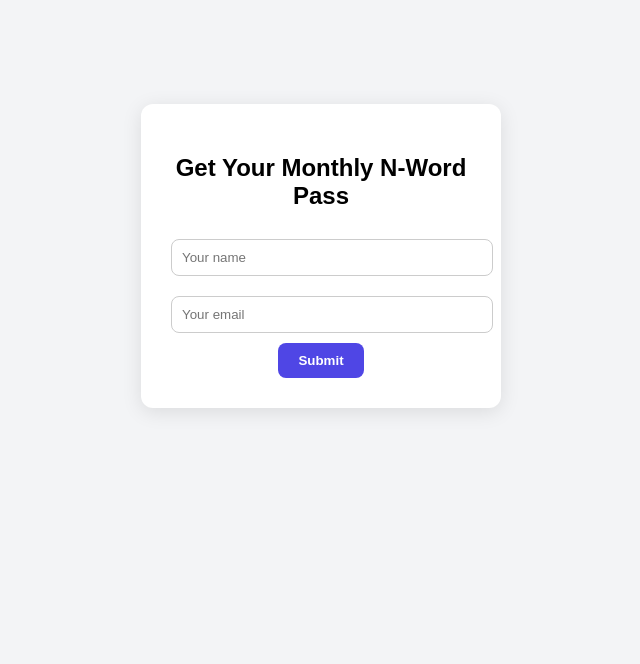
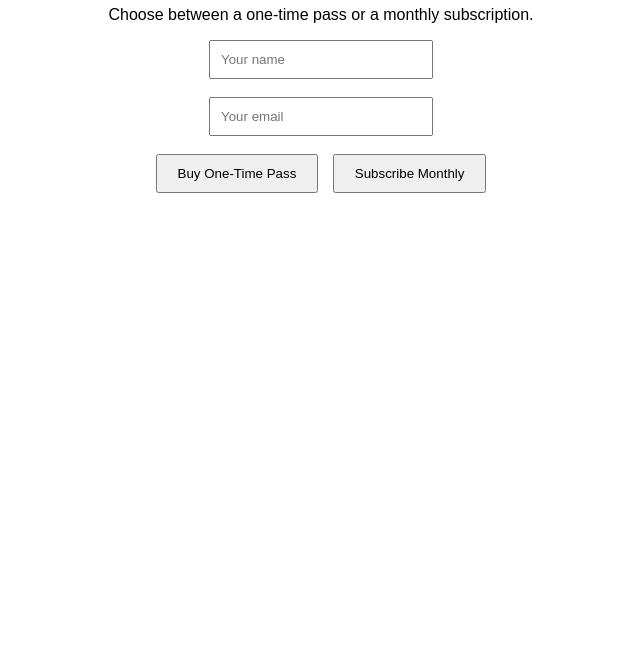
Before and after one commit to Nick80085/my-pass-site, a plain HTML site: page index.html in a window 1280 px wide. Shown: the part 152-816 px from the top of the page, without its empty margins (319-959 px from the left). Drawn offline with Linux system fonts and the light colour scheme.

Commit message:
Update index.html

```diff
--- a/index.html
+++ b/index.html
@@ -3,53 +3,38 @@
   <head>
     <meta charset="UTF-8" />
     <meta name="viewport" content="width=device-width, initial-scale=1.0" />
-  <title>Buy Your Pass</title>
-  <style>
-    body {
-      font-family: Arial, sans-serif;
-      background: #f3f4f6;
-      display: flex;
-      align-items: center;
-      justify-content: center;
-      height: 100vh;
+    <title>Get Your Digital Pass</title>
+  </head>
+  <body style="font-family: Arial; text-align: center; margin-top: 100px;">
+    <h1>Get Your Digital Pass</h1>
+    <p>Choose between a one-time pass or a monthly subscription.</p>
+
+    <input type="text" id="name" placeholder="Your name" style="padding:10px; width:200px;" /><br><br>
+    <input type="email" id="email" placeholder="Your email" style="padding:10px; width:200px;" /><br><br>
+
+    <button onclick="checkout('one_time')" style="padding:10px 20px; margin-right:10px;">
+      Buy One-Time Pass
+    </button>
+
+    <button onclick="checkout('subscription')" style="padding:10px 20px;">
+      Subscribe Monthly
+    </button>
+
+    <script>
+      async function checkout(type) {
+        const res = await fetch("/api/checkout", {
+          method: "POST",
+          headers: { "Content-Type": "application/json" },
+          body: JSON.stringify({ type }),
+        });
+
+        const data = await res.json();
+        if (data.url) {
+          window.location.href = data.url;
+        } else {
+          alert("Something went wrong.");
         }
-    .container {
-      background: white;
-      padding: 30px;
-      border-radius: 12px;
-      box-shadow: 0 4px 20px rgba(0,0,0,0.1);
-      width: 300px;
-      text-align: center;
       }
-    input {
-      width: 100%;
-      padding: 10px;
-      margin: 10px 0;
-      border: 1px solid #ccc;
-      border-radius: 8px;
-    }
-    button {
-      background-color: #4f46e5;
-      color: white;
-      border: none;
-      padding: 10px 20px;
-      border-radius: 8px;
-      cursor: pointer;
-      font-weight: bold;
-    }
-    button:hover {
-      background-color: #4338ca;
-    }
-  </style>
-</head>
-<body>
-  <div class="container">
-    <h2>Get Your Monthly N-Word Pass</h2>
-    <form onsubmit="event.preventDefault(); alert('Form submitted! (later we’ll add payments)')">
-      <input type="text" name="name" placeholder="Your name" required />
-      <input type="email" name="email" placeholder="Your email" required />
-      <button type="submit">Submit</button>
-    </form>
-  </div>
+    </script>
   </body>
 </html>
```
Lines whose indentation alone changed are shown as unchanged.
